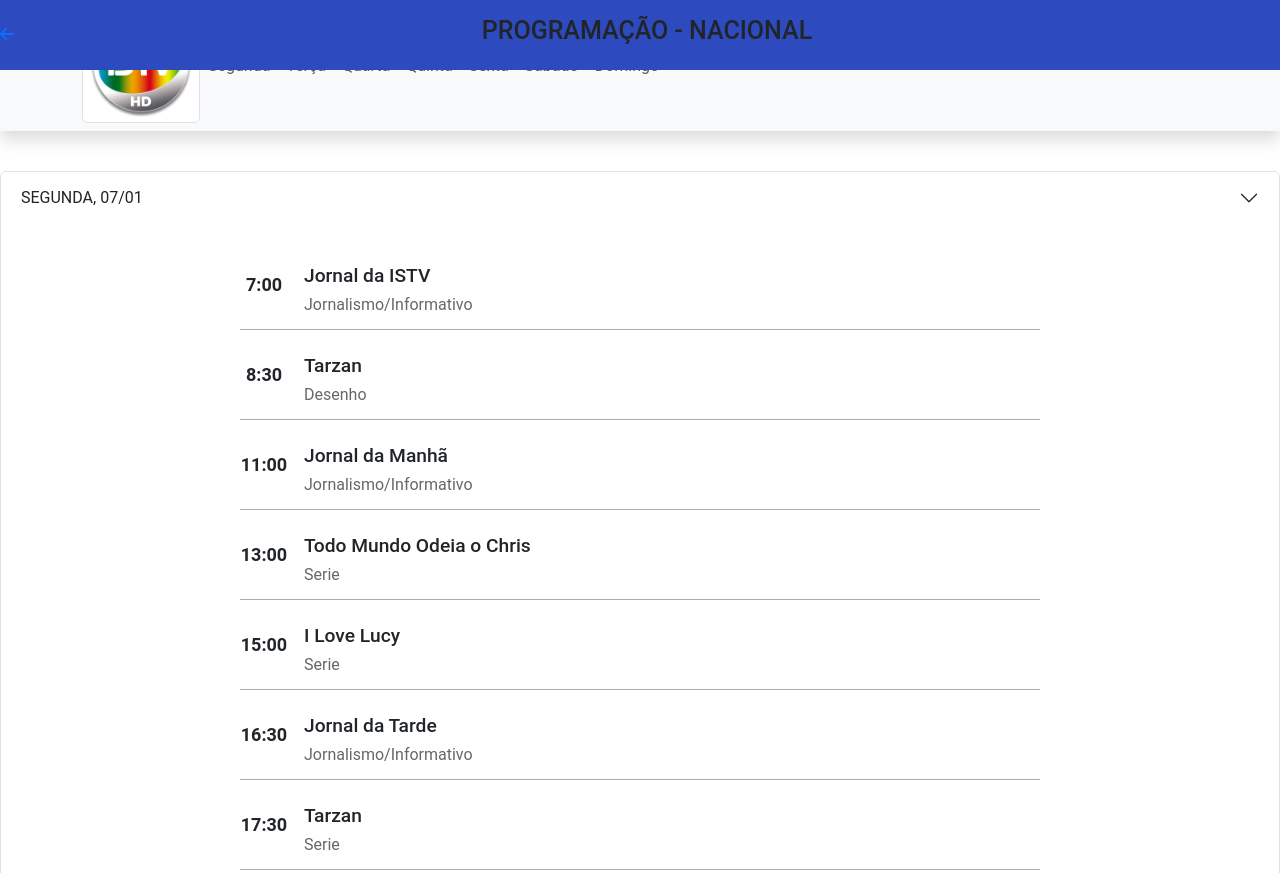
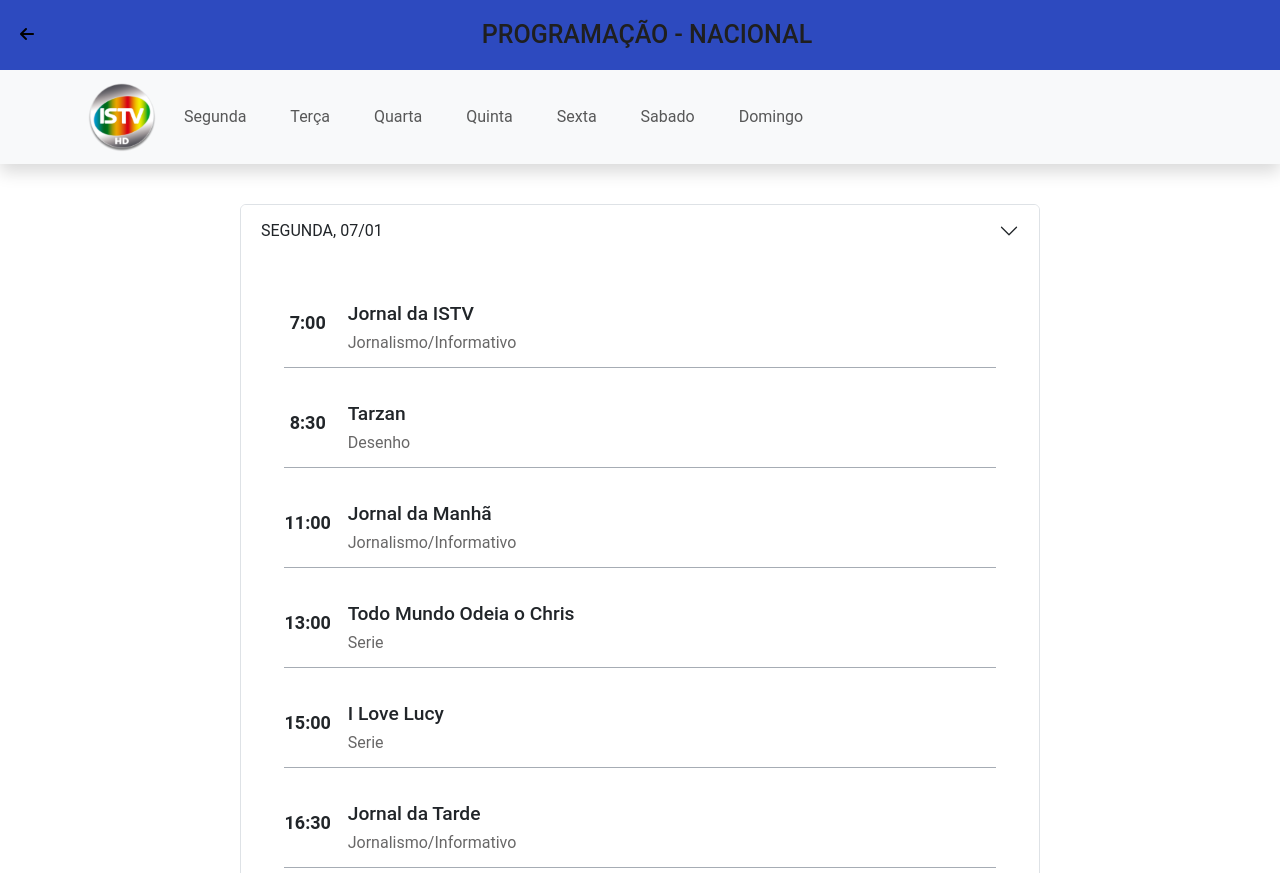
Before and after one commit to thalysson21/programa-o, a plain HTML site: page index.html in a window 1280 px wide. Shown: the top 873 px of the page. Drawn offline with nearby package versions, Linux system fonts and the light colour scheme.

Commit message:
Add files via upload

```diff
--- a/index.css
+++ b/index.css
@@ -13,47 +13,7 @@ body {
 h1 {
     text-align: center;
     font-size: 25px;
-
-  }
-
-
-
-.primeiradata {
-    text-align:center;
-    font-size: 20px;
-    margin-top: 80px;
-    margin-left: 230px;
-    border-bottom: 1px solid #a6acb4;
-    width: 800px;
-    height: 30px;
-  }
-
-.data {
-    text-align:center;
-    font-size: 20px;
-    border-bottom: 1px solid #a6acb4;
-    margin: 0 auto;
-    width: 800px;
-    height: 30px;
-  }
-
-
-
-.header {
-  position: fixed;
-  background-color: #2d4abf;
-  width: 100%;
-  height: 70px;
-  z-index: 10;
-  padding: 3px 0;
-}
-
-.devicepadding {
-  border-bottom: 1px solid #a6acb4;
-  width: 800px;
-  height: 90px;
-  display: flex;
-  margin: 0 auto;
+    font-weight: bold;
 }
 
 h2{
@@ -67,8 +27,82 @@ h3{
   color: #686767;
 }
 
+.center{
+  position: relative;
+  margin: 0 auto;
+  display: flex;
+  justify-content: center;
+  justify-items: center;
+  align-items: center;
+  max-width: 800px;
+  text-align: center;
+}
+
+ /*
+    #2d4abf
+    #92a8ff
+ */
+
+.header {
+  position: sticky;
+  background-color: #2d4abf;
+  width: 100%;
+  z-index: 10;
+  margin: 0;
+  padding: 20px;
+}
+
+.header h1{
+  padding: 0;
+  margin: 0;
+  font-weight: 500;
+  color: rgb(31, 31, 31);
+}
+
+.header a{
+  cursor: pointer;
+  text-decoration: none;
+  color: black;
+}
+
+.header a:hover{
+  color: rgb(82, 143, 255);
+}
+
+/* Aumentar tamanho da seta */
+/*.header i{
+  font-size: 20px;
+}*/
+
+main{
+  position: relative;
+  padding-bottom: 45px;
+}
+
+.data {
+  text-align:center;
+  font-size: 20px;
+  margin: 0 auto;
+  margin-top: 25px;
+  padding: 25px;
+  border-bottom: 1px solid #a6acb4;
+  max-width: 800px;
+  background-color: rgb(238, 238, 238);
+}
+
+.devicepadding {
+  border-bottom: 1px solid #a6acb4;
+  max-width: 800px;
+  height: 90px;
+  display: flex;
+  margin: 0 auto;
+}
+
+
+
 li {
   list-style-type: none;
+  padding: 5px 3%;
 }
 
 .licontent{
@@ -76,18 +110,17 @@ li {
   text-align: left;
   padding:12px 0;
   flex:1;
-    min-width:0}
+  min-width:0
+}
 
 .lileft,.liright{display:flex;align-items:center;justify-content:center;width:48px;}
 .lileft{margin-right:16px}
 .liright{margin-left:16px}
 
-
 .lileft.time{
   font-size: large;
   font-weight: 650;
 }
-
 
 a[href="#top"]{
   padding:10px;
@@ -97,14 +130,20 @@ a[href="#top"]{
   display:none;
   font-size: 30px;
 }
+
 a[href="#top"]:hover{
   text-decoration:none;
 }
 
-.inicio {
-  padding: 15px;
+#accordionExample,
+#accordionExample2{
+  max-width: 800px;
+  margin: 0 auto;
+}
 
-  color: #fff;
-  text-decoration:none;
-  background-image: url("voltar1.png");
+.img-thumbnail
+{
+  width: 80px;
+  border: none;
+  background-color:#ffffff00;
 }
```
Lines whose indentation alone changed are shown as unchanged.
